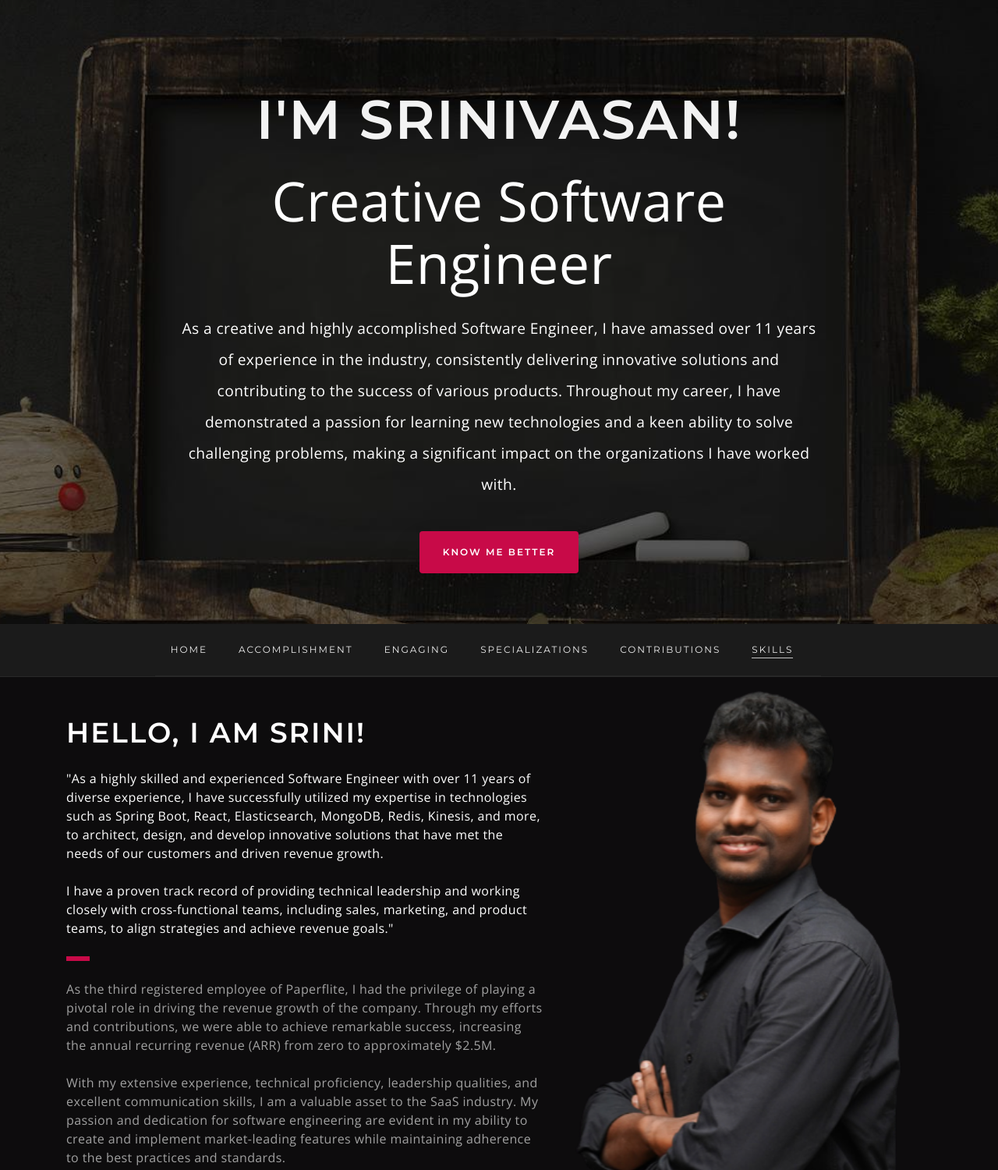
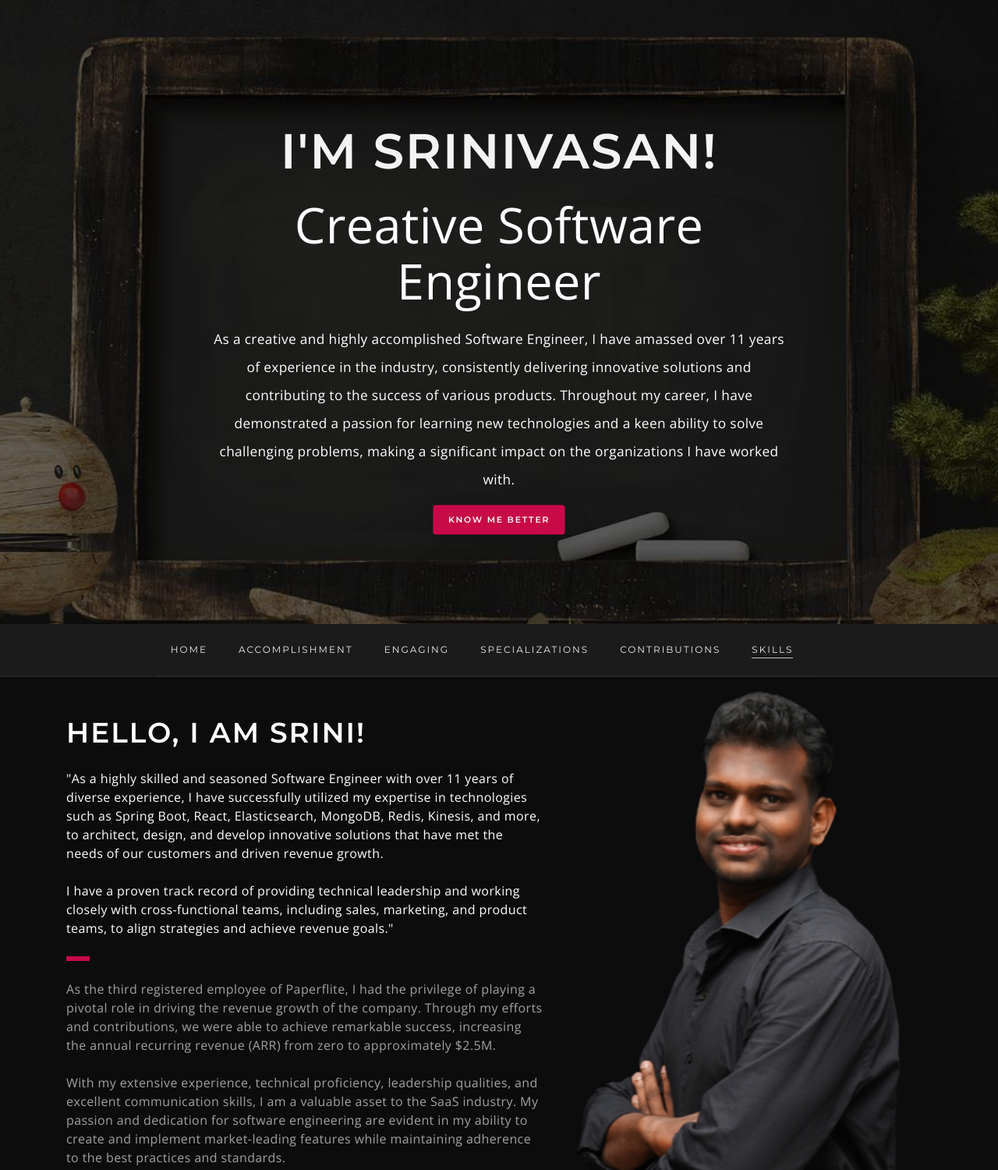
Before and after one commit to srinicreativemind/InnovateInfinity-portfolio, a plain HTML site: page index.html in a window 1280 px wide. Shown: the top 1500 px of the page at 78% size. Drawn offline with nearby package versions, Linux system fonts and the light colour scheme; a script that the page names is missing.

Commit message:
minor changes added

```diff
--- a/assets/css/style.css
+++ b/assets/css/style.css
@@ -676,3 +676,7 @@ section {
 .work-process .item {
   animation: slideInLeft 0.5s ease-in-out;
 }
+
+.transform{
+  transform: scale(0.9);
+}
--- a/index.html
+++ b/index.html
@@ -32,7 +32,7 @@
 
     <div class="bg-parallax bg-overlay-black-5"></div>
     <div class="h-100 left-0 position-absolute top-0 w-100">
-      <div class="container h-100">
+      <div class="container h-100 transform">
         <div class="row align-items-center h-100 justify-content-center">
           <div class="col-lg-9 text-center">
             <h2
@@ -46,7 +46,7 @@
               delivering innovative solutions and contributing to the success of various products. Throughout my career,
               I have demonstrated a passion for learning new technologies and a keen ability to solve challenging
               problems, making a significant impact on the organizations I have worked with.</p>
-            <a href="#profile" class="page-scroll btn box-shadow-wide btn-base-color btn-large m-0 mt-4">Know Me
+            <a href="#profile" class="page-scroll btn box-shadow-wide btn-base-color btn-medium m-0">Know Me
               Better</a>
           </div>
 
@@ -110,7 +110,7 @@
           <div class="pr-lg-4" data-aos="fade-up" data-aos-duration="1500">
             <h3 class="font-alt font-w-600 letter-spacing-2 title-extra-large text-uppercase text-white">
               Hello, I am Srini!</h3>
-            <p class="mt-4 text-large text-white">"As a highly skilled and experienced Software Engineer with over 11
+            <p class="mt-4 text-large text-white">"As a highly skilled and seasoned Software Engineer with over 11
               years of diverse experience, I have successfully utilized my expertise in technologies such as Spring
               Boot, React, Elasticsearch, MongoDB, Redis, Kinesis, and more, to architect, design, and develop
               innovative solutions that have met the needs of our customers and driven revenue growth. </p>
@@ -247,7 +247,7 @@
             <span class="d-block font-alt letter-spacing-2 mt-2 text-extra-large text-uppercase text-white">2.
               Web Development</span>
             <span class="bg-base-color ml-lg-0 mt-3 mx-auto sep-line-thick"></span>
-            <p class="m-0 mt-3 text-gray text-medium">I developed a cohesive web application with React JS, adhering to ES6 standards and ESLint rules. The design follows component-based theming and separation of logic and styles using the Bootstrap Framework.
+            <p class="m-0 mt-3 text-gray text-medium">I developed a cohesive web application with React JS, adheres to ES6 standards and ESLint rules. The design follows component-based theming and separation of logic and styles using the Bootstrap Framework.
             </p>
           </div>
 
@@ -331,7 +331,7 @@
               </div>
 
               <div class="item">
-                <span class="text-medium text-left text-white">Preety Good</span>
+                <span class="text-medium text-left text-white">Pretty Good</span>
               </div>
 
               <div class="item">
```
